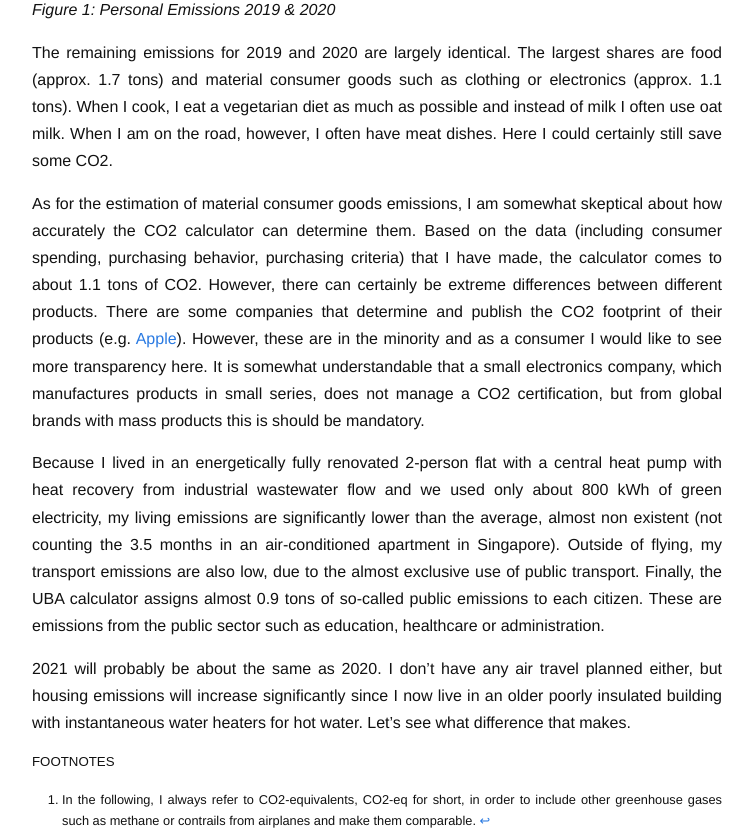
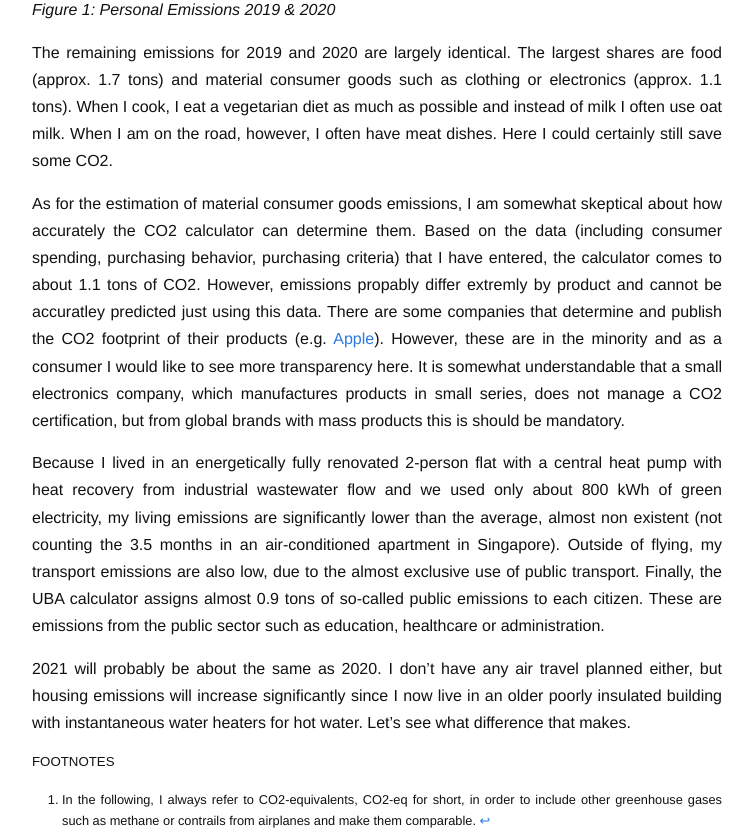
Before and after one commit to bigredpandas/bigredpandas.github.io, a Jekyll site: the page built from _posts/2021-09-15-My CO2 footprint.md, in a window 1280 px wide and 900 px high, scrolled down 780 px, cut to the strip 65-900 px from the top of the window. Shown: the whole strip, without its empty margins (263-1016 px from the left). Built offline with Jekyll 4.4.1, drawn with Linux system fonts in a browser that asks for light colours.

Commit message:
Update 2021-09-15-My CO2 footprint.md

```diff
--- a/_posts/2021-09-15-My CO2 footprint.md
+++ b/_posts/2021-09-15-My CO2 footprint.md
@@ -17,7 +17,7 @@ In 2019, my emissions were very large, around 13.5 tons of CO2 - driven by air t
 
 The remaining emissions for 2019 and 2020 are largely identical. The largest shares are food (approx. 1.7 tons) and material consumer goods such as clothing or electronics (approx. 1.1 tons). When I cook, I eat a vegetarian diet as much as possible and instead of milk I often use oat milk. When I am on the road, however, I often have meat dishes. Here I could certainly still save some CO2.
 
-As for the estimation of material consumer goods emissions, I am somewhat skeptical about how accurately the CO2 calculator can determine them. Based on the data (including consumer spending, purchasing behavior, purchasing criteria) that I have made, the calculator comes to about 1.1 tons of CO2. However, there can certainly be extreme differences between different products. There are some companies that determine and publish the CO2 footprint of their products (e.g. [Apple](https://www.apple.com/environment/pdf/products/notebooks/13-inch_MacBookAir_PER_Nov2020.pdf){:target="_blank"}). However, these are in the minority and as a consumer I would like to see more transparency here. It is somewhat understandable that a small electronics company, which manufactures products in small series, does not manage a CO2 certification, but from global brands with mass products this is should be mandatory.
+As for the estimation of material consumer goods emissions, I am somewhat skeptical about how accurately the CO2 calculator can determine them. Based on the data (including consumer spending, purchasing behavior, purchasing criteria) that I have entered, the calculator comes to about 1.1 tons of CO2. However, emissions propably differ extremly by product and cannot be accuratley predicted just using this data. There are some companies that determine and publish the CO2 footprint of their products (e.g. [Apple](https://www.apple.com/environment/pdf/products/notebooks/13-inch_MacBookAir_PER_Nov2020.pdf){:target="_blank"}). However, these are in the minority and as a consumer I would like to see more transparency here. It is somewhat understandable that a small electronics company, which manufactures products in small series, does not manage a CO2 certification, but from global brands with mass products this is should be mandatory.
 
 Because I lived in an energetically fully renovated 2-person flat with a central heat pump with heat recovery from industrial wastewater flow and we used only about 800 kWh of green electricity, my living emissions are significantly lower than the average, almost non existent (not counting the 3.5 months in an air-conditioned apartment in Singapore). Outside of flying, my transport emissions are also low, due to the almost exclusive use of public transport. Finally, the UBA calculator assigns almost 0.9 tons of so-called public emissions to each citizen. These are emissions from the public sector such as education, healthcare or administration.
 
```
